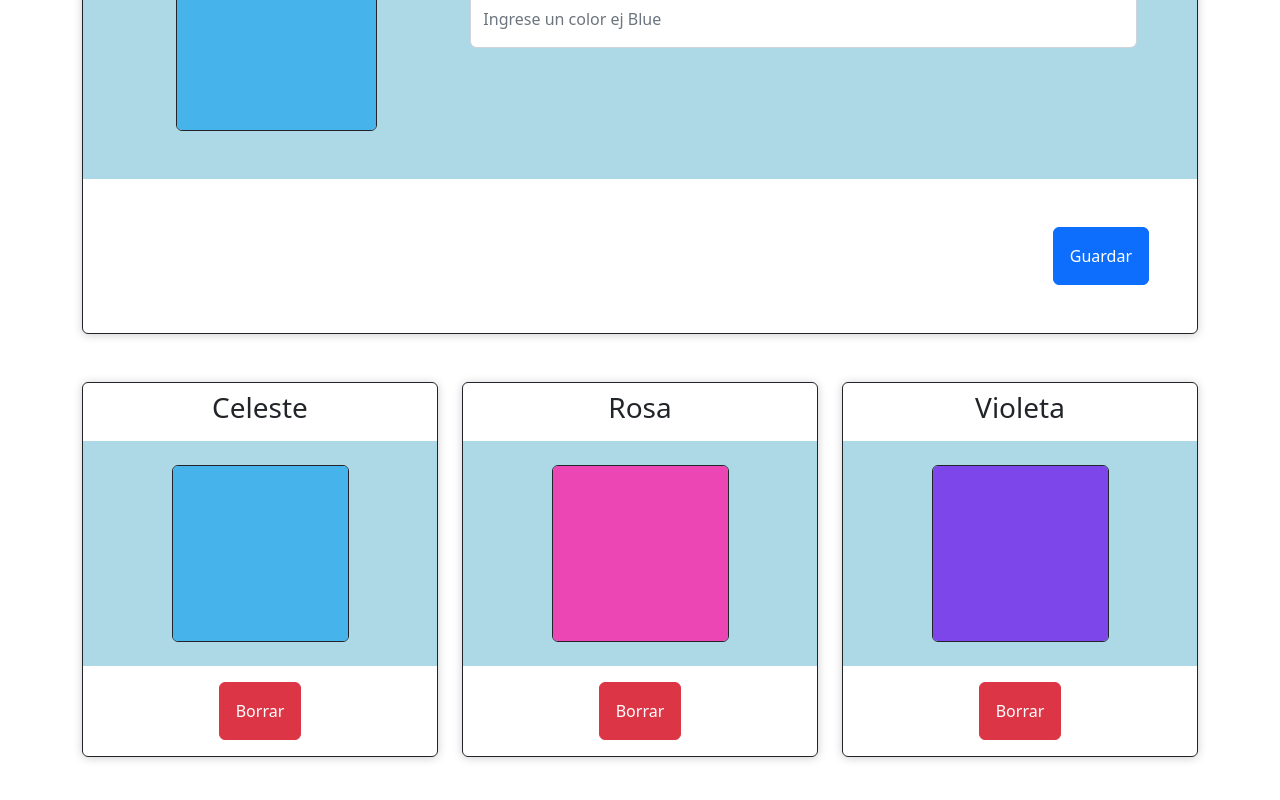
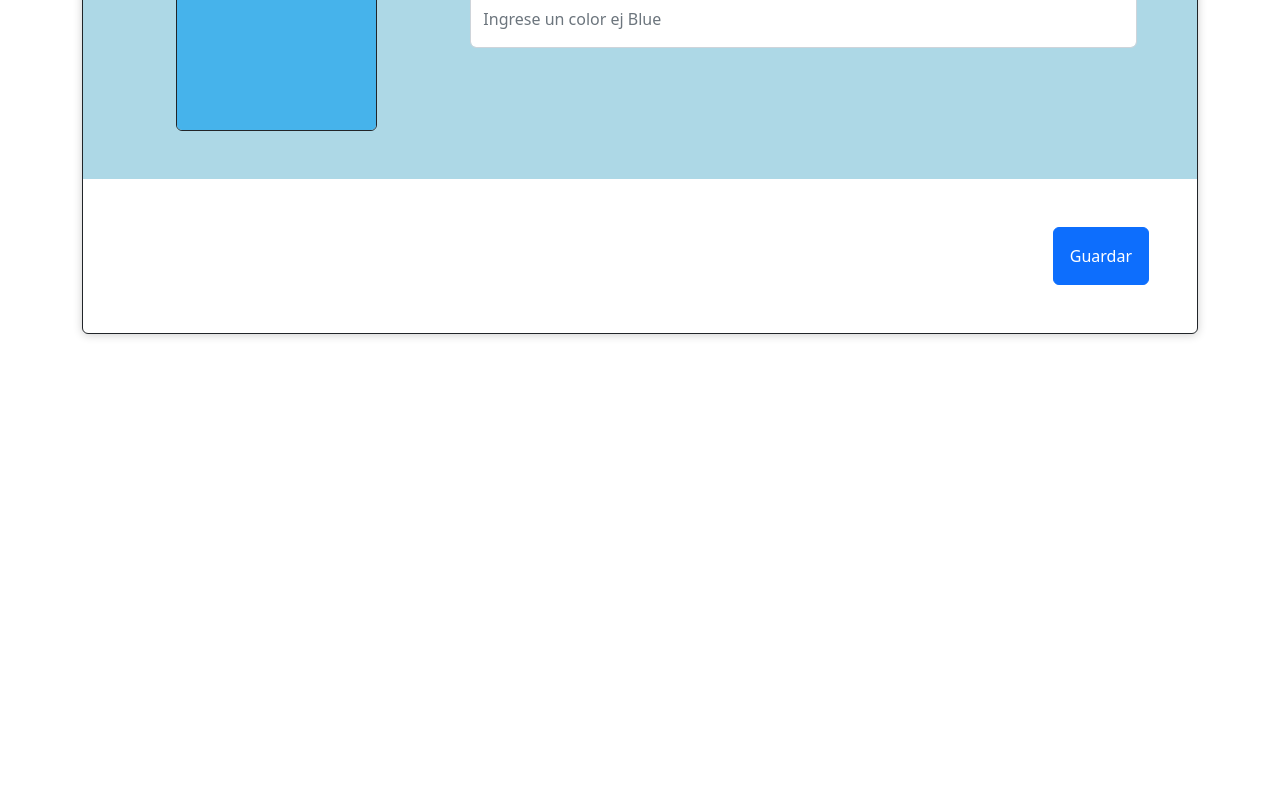
Before and after one commit to nicolasandr/Practico-React-6, a React (Create React App) app: page / in a window 1280 px wide. Shown: the part 262-1062 px from the top of the page. After the commit the page ends 800 px from the top, so only its background shows below. Built offline with nearby package versions, Linux system fonts and the light colour scheme.

Commit message:
agregamos la fuincion borrar tarea

```diff
--- a/src/App.js
+++ b/src/App.js
@@ -1,52 +1,12 @@
 import React from "react";
 import "bootstrap/dist/css/bootstrap.min.css";
-import { Button, Card } from "react-bootstrap";
-import celeste from "../src/img/celeste.jpg";
 import "../src/App.css";
-import Form from "react-bootstrap/Form";
-import Rosa from "./components/Rosa";
-import Violeta from "./components/Violeta";
-import Celeste from "./components/Celeste";
+import Formulario from "./components/Formulario";
 
 
 const App = () => {
   return (
-    <section className="py-5 container ">
-      <article className="rounded border border-dark card-Efect">
-        <div className="py-3 ps-5 pb-4">
-          <h2 className="display-6">Administrar colores</h2>
-        </div>
-        <div className="row container bg-lightblue mx-0">
-          <div className="col-md-4  p-5 p-md-5 text-center">
-            <Card.Img
-              className="w-75 rounded border border-dark "
-              variant="top"
-              src={celeste}
-            />
-          </div>
-
-          <div className="col-md-8 d-flex align-items-center pe-md-5 pb-4">
-            <Form.Control
-              type="text"
-              className="py-3"
-              placeholder="Ingrese un color ej Blue"
-              //   value={}
-            />
-          </div>
-        </div>
-        <div className="py-5 d-flex justify-content-end pe-5">
-          <Button variant="primary" className="p-3">
-            Guardar
-          </Button>
-        </div>
-      </article>
-      <article className="row py-5">
-          <div className="col-12 col-md-4 "><Celeste></Celeste></div>
-          <div className="col-12 col-md-4 py-5 py-md-0"><Rosa></Rosa></div>
-          <div className="col-12 col-md-4 "><Violeta></Violeta></div>
-
-      </article>
-    </section>
+    <Formulario></Formulario>
   );
 };
 
--- a/src/components/Celeste.js
+++ b/src/components/Celeste.js
@@ -2,11 +2,11 @@ import React from "react";
 import celeste from "../img/celeste.jpg";
 import { Button, Card } from "react-bootstrap";
 import "../App.css";
-const Celeste = () => {
+const Celeste = (props) => {
   return (
-    <section className="rounded border border-dark card-Efect">
+    <section className=" rounded border border-dark card-Efect">
       <div className="py-2 text-center">
-        <h3>Celeste</h3>
+        <h3>{props.colorCargado}</h3>
       </div>
       <div className=" bg-lightblue text-center py-4 mx-0">
         <div>
@@ -18,7 +18,7 @@ const Celeste = () => {
         </div>
       </div>
       <div className="py-3 text-center">
-        <Button variant="danger" className="p-3">
+        <Button variant="danger" className="p-3" onClick={()=>props.borrarColor(props.colorCargado)}>
           Borrar
         </Button>
       </div>
--- /dev/null
+++ b/src/components/Formulario.js
@@ -0,0 +1,71 @@
+import React, { useState } from "react";
+import Form from "react-bootstrap/Form";
+// import Rosa from "./Rosa";
+// import Violeta from "./Violeta";
+// import Celeste from "./Celeste";
+import { Button, Card } from "react-bootstrap";
+import celeste from "../img/celeste.jpg";
+import ListaColores from "./ListaColores";
+
+const Formulario = () => {
+  const [arregloColor, setarregloColor] = useState([]);
+  const [color, setcolor] = useState("");
+
+  const handleSubmit = (e) => {
+    e.preventDefault();
+    console.log("prueba de submit");
+    setarregloColor([...arregloColor, color]);
+    setcolor("");
+  };
+
+//borrar un color
+const borrarColor = (color) =>{
+  let arregloModificado = arregloColor.filter((elemento)=>{return elemento != color});
+  //actualizar state
+  setarregloColor (arregloModificado);
+}
+
+  return (
+    <section className="py-5 container ">
+      <article className="rounded border border-dark card-Efect">
+        <Form onSubmit={handleSubmit}>
+          <div className="py-3 ps-5 pb-4">
+            <h2 className="display-6">Administrar colores</h2>
+          </div>
+          <div className="row container bg-lightblue mx-0">
+            <div className="col-md-4  p-5 p-md-5 text-center">
+              <Card.Img
+                className="w-75 rounded border border-dark "
+                variant="top"
+                src={celeste}
+              />
+            </div>
+
+            <div className="col-md-8 d-flex align-items-center pe-md-5 pb-4">
+              <Form.Control
+                type="text"
+                className="py-3"
+                placeholder="Ingrese un color ej Blue"
+                onChange={(e) => setcolor(e.target.value.trimStart())}
+                value={color}
+              />
+            </div>
+          </div>
+          <div className="py-5 d-flex justify-content-end pe-5">
+            <Button variant="primary" type="submit" className="p-3">
+              Guardar
+            </Button>
+          </div>
+        </Form>
+
+      </article>
+      <div className="py-5">
+
+          <ListaColores arregloColor={arregloColor} borrarColor = { borrarColor }></ListaColores>
+
+      </div>
+    </section>
+  );
+};
+
+export default Formulario;
--- /dev/null
+++ b/src/components/ListaColores.js
@@ -0,0 +1,20 @@
+import React from "react";
+import { ListGroup } from "react-bootstrap";
+
+import Celeste from "./Celeste";
+
+const ListaColores = (props) => {
+  return (
+      <div className="col-12 col-md-4">
+    <ListGroup >
+
+        {props.arregloColor.map((item, posicion) => (
+          <Celeste key={posicion} colorCargado={item} borrarColor={props.borrarColor}></Celeste>
+        ))}
+
+    </ListGroup>
+    </div>
+  );
+};
+
+export default ListaColores;
```
